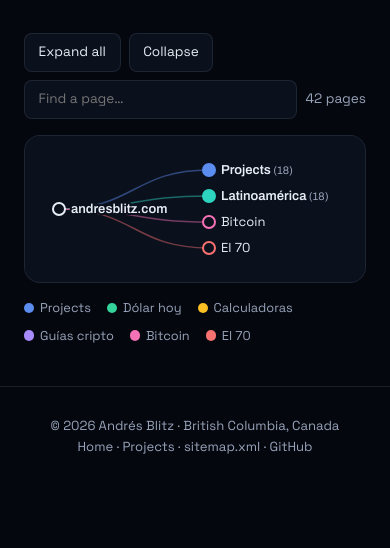
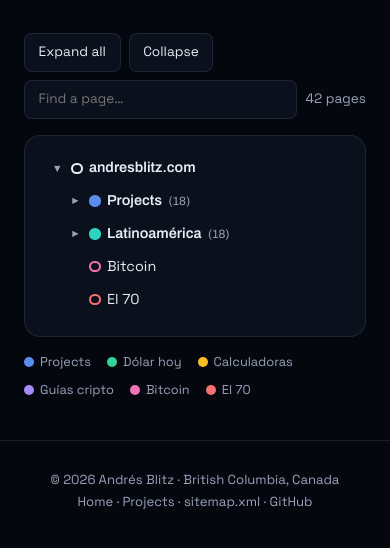
Before and after one commit to blitzandres/andresblitz, a website: page site-map/index.html in a window 390 px wide. Shown: the part 230-778 px from the top of the page. Drawn offline with Linux system fonts and the light colour scheme.

Commit message:
fix: keep site-map tree in its box; use a list on phones
Size the dendrogram from the real content bounds plus even padding,
space root-level siblings, and switch to a vertical indented list
under 640px so labels stay on screen.

```diff
--- a/site-map/index.html
+++ b/site-map/index.html
@@ -35,8 +35,21 @@
   .map-tools input { font: inherit; font-size: .85rem; color: var(--text); background: var(--surface); border: 1px solid var(--border); border-radius: .5rem; padding: .45rem .85rem; min-width: 0; flex: 1 1 12rem; max-width: 20rem; }
   .map-count { color: var(--muted); font-size: .85rem; margin-left: auto; }
   .map-wrap { position: relative; background: var(--surface); border: 1px solid var(--border); border-radius: 1rem; overflow: auto; -webkit-overflow-scrolling: touch; max-height: 78vh; }
-  .map-wrap svg { display: block; }
-  .node { cursor: pointer; transition: transform .45s cubic-bezier(.2,.8,.2,1), opacity .3s; }
+  .map-wrap svg { display: block; max-width: 100%; height: auto; }
+  .map-wrap.is-list { overflow-x: hidden; }
+  .map-wrap.is-list svg { display: none; }
+  .map-wrap.is-tree .map-list { display: none; }
+  .map-list { display: block; padding: 16px 12px 20px; margin: 0; }
+  .map-row { display: flex; align-items: center; gap: .4rem; padding: .42rem .35rem; border-radius: .4rem; cursor: pointer; font-family: 'Space Grotesk', system-ui, sans-serif; font-size: .9rem; color: var(--text); line-height: 1.35; }
+  .map-row:hover, .map-row.sel { background: var(--surface-hover); }
+  .map-row.branch { font-weight: 600; font-family: 'Archivo', system-ui, sans-serif; }
+  .map-row.dim { opacity: .2; }
+  .map-row.hit .map-name { color: #fff; }
+  .map-chev { flex: 0 0 1rem; width: 1rem; text-align: center; color: var(--muted); font-size: .7rem; line-height: 1; }
+  .map-dot { flex: 0 0 .7rem; width: .7rem; height: .7rem; border-radius: 50%; border: 2px solid; box-sizing: border-box; }
+  .map-name { min-width: 0; overflow-wrap: anywhere; }
+  .map-n { color: var(--muted); font-size: .75rem; font-weight: 400; flex-shrink: 0; }
+  .node { cursor: pointer; transform-origin: 0 0; transition: transform .45s cubic-bezier(.2,.8,.2,1), opacity .3s; }
   .node circle { stroke-width: 2; transition: r .2s; }
   .node:hover circle, .node.sel circle { r: 8; }
   .node text { font-family: 'Space Grotesk', system-ui, sans-serif; font-size: 13px; fill: var(--text); paint-order: stroke; stroke: var(--surface); stroke-width: 4px; stroke-linejoin: round; }
@@ -96,6 +109,7 @@
   <div class="map-wrap" id="wrap">
     <noscript><p>The tree needs JavaScript. The plain list is at <a href="/sitemap.xml">sitemap.xml</a>.</p></noscript>
     <svg id="tree" role="img" aria-label="Tree of all pages on andresblitz.com"></svg>
+    <div class="map-list" id="list" hidden></div>
     <aside class="card" id="card" aria-live="polite">
       <button type="button" class="x" id="c-x" aria-label="Close preview">×</button>
       <h2 id="c-title"></h2>
@@ -185,9 +199,12 @@
   }
 
   var svg = document.getElementById('tree');
+  var wrapEl = document.getElementById('wrap');
+  var listEl = document.getElementById('list');
   var NS = 'http://www.w3.org/2000/svg';
-  var DX = 26, DY = window.innerWidth < 640 ? 150 : 210, PAD = 24;
+  var DX = 36;
   var root, sel = null, query = '';
+  function isNarrow() { return window.innerWidth < 640; }
 
   function el(tag, attrs, parent) {
     var e = document.createElementNS(NS, tag);
@@ -202,13 +219,64 @@
 
   var gLinks, gNodes, nodeEls = {};
 
-  function render() {
-    d3.tree().nodeSize([DX, DY])(root);
-    var x0 = Infinity, x1 = -Infinity, y1 = 0;
-    root.each(function (d) { if (d.x < x0) x0 = d.x; if (d.x > x1) x1 = d.x; if (d.y > y1) y1 = d.y; });
-    var w = y1 + DY + PAD * 2 + 60, h = x1 - x0 + PAD * 2 + 20;
-    svg.setAttribute('width', w); svg.setAttribute('height', h);
-    svg.setAttribute('viewBox', [-PAD - 10, x0 - PAD - 10, w, h].join(' '));
+  function unionBox(a, b) {
+    if (!a) return b;
+    if (!b) return a;
+    var x1 = Math.min(a.x, b.x), y1 = Math.min(a.y, b.y);
+    var x2 = Math.max(a.x + a.width, b.x + b.width);
+    var y2 = Math.max(a.y + a.height, b.y + b.height);
+    return { x: x1, y: y1, width: x2 - x1, height: y2 - y1 };
+  }
+
+  function groupBox(g) {
+    if (!g || !g.childNodes.length) return null;
+    try {
+      var b = g.getBBox();
+      if (!isFinite(b.width) || !isFinite(b.height) || (b.width === 0 && b.height === 0)) return null;
+      return { x: b.x, y: b.y, width: b.width, height: b.height };
+    } catch (e) { return null; }
+  }
+
+  // Text bounds in svg space (group transform + local text box), in case group getBBox misses labels.
+  function textBoxes() {
+    var box = null;
+    gNodes.querySelectorAll('text').forEach(function (t) {
+      var b;
+      try { b = t.getBBox(); } catch (e) { return; }
+      var tr = (t.parentNode.getAttribute('transform') || '').match(/translate\(([^,]+),\s*([^)]+)\)/);
+      var x = tr ? +tr[1] : 0, y = tr ? +tr[2] : 0;
+      box = unionBox(box, { x: x + b.x, y: y + b.y, width: b.width, height: b.height });
+    });
+    return box;
+  }
+
+  function fitSvg() {
+    // Give the svg a real size first: height:auto on an unsized svg can make getBBox skip text.
+    svg.setAttribute('width', '2000');
+    svg.setAttribute('height', '2000');
+    svg.removeAttribute('viewBox');
+    svg.getBoundingClientRect();
+    var box = unionBox(unionBox(groupBox(gLinks), groupBox(gNodes)), textBoxes());
+    if (!box) {
+      svg.setAttribute('viewBox', '0 0 320 80');
+      svg.setAttribute('width', '320');
+      svg.setAttribute('height', '80');
+      return;
+    }
+    var pad = 32;
+    svg.setAttribute('viewBox', [box.x - pad, box.y - pad, box.width + pad * 2, box.height + pad * 2].join(' '));
+    svg.setAttribute('width', box.width + pad * 2);
+    svg.setAttribute('height', box.height + pad * 2);
+  }
+
+  function renderTree() {
+    wrapEl.classList.add('is-tree');
+    wrapEl.classList.remove('is-list');
+    listEl.setAttribute('hidden', '');
+    var DY = 210;
+    d3.tree().nodeSize([DX, DY]).separation(function (a, b) {
+      return a.parent === b.parent ? (a.depth <= 1 ? 1.8 : 1) : 2;
+    })(root);
 
     gLinks.textContent = '';
     root.links().forEach(function (l) {
@@ -222,9 +290,10 @@
       var key = d.data.id; live[key] = true;
       var g = nodeEls[key];
       var hasKids = d.children || d._children;
+      var fromX = d.parent ? d.parent.x : 0, fromY = d.parent ? d.parent.y : 0;
       if (!g) {
         g = el('g', { tabindex: 0, role: 'button' }, gNodes);
-        g.style.transform = 'translate(' + (d.parent ? d.parent.y : 0) + 'px,' + (d.parent ? d.parent.x : 0) + 'px)';
+        g.setAttribute('transform', 'translate(' + fromY + ',' + fromX + ')');
         el('circle', { r: 6 }, g);
         var t = el('text', { dy: '0.32em' }, g);
         g._t = t;
@@ -247,9 +316,55 @@
       t2.innerHTML = '';
       t2.appendChild(document.createTextNode(d.data.name));
       if (count) { var s = el('tspan', { 'class': 'n' }, t2); s.textContent = count; }
-      g.style.transform = 'translate(' + d.y + 'px,' + d.x + 'px)';
+      g.setAttribute('transform', 'translate(' + d.y + ',' + d.x + ')');
     });
     Object.keys(nodeEls).forEach(function (k) { if (!live[k]) { gNodes.removeChild(nodeEls[k]); delete nodeEls[k]; } });
+    fitSvg();
+  }
+
+  function renderList() {
+    wrapEl.classList.add('is-list');
+    wrapEl.classList.remove('is-tree');
+    listEl.removeAttribute('hidden');
+    listEl.textContent = '';
+    function walk(d, fn) { fn(d); (d.children || []).forEach(function (c) { walk(c, fn); }); }
+    walk(root, function (d) {
+      var hasKids = d.children || d._children;
+      var row = document.createElement('div');
+      row.className = 'map-row' + (hasKids ? ' branch' : '') + (sel === d.data.id ? ' sel' : '') + (dimmed(d) ? ' dim' : '') + (query && match(d) ? ' hit' : '');
+      row.style.paddingLeft = (12 + d.depth * 18) + 'px';
+      row.setAttribute('role', 'button');
+      row.tabIndex = 0;
+      row.setAttribute('aria-label', d.data.name + (hasKids ? (d.children ? ', open' : ', closed') : ''));
+      var chev = document.createElement('span');
+      chev.className = 'map-chev';
+      chev.setAttribute('aria-hidden', 'true');
+      chev.textContent = hasKids ? (d.children ? '▾' : '▸') : '';
+      var dot = document.createElement('span');
+      dot.className = 'map-dot';
+      dot.style.borderColor = d.data.color;
+      dot.style.background = d._children ? d.data.color : 'transparent';
+      var name = document.createElement('span');
+      name.className = 'map-name';
+      name.textContent = d.data.name;
+      row.appendChild(chev);
+      row.appendChild(dot);
+      row.appendChild(name);
+      if (d._children) {
+        var n = document.createElement('span');
+        n.className = 'map-n';
+        n.textContent = ' (' + countLeaves(d) + ')';
+        row.appendChild(n);
+      }
+      row.addEventListener('click', function () { onClick(d); });
+      row.addEventListener('keydown', function (e) { if (e.key === 'Enter' || e.key === ' ') { e.preventDefault(); onClick(d); } });
+      listEl.appendChild(row);
+    });
+  }
+
+  function render() {
+    if (isNarrow()) renderList();
+    else renderTree();
   }
 
   function countLeaves(d) { var n = 0; (d.children || d._children || []).forEach(function (c) { n += (c.children || c._children) ? countLeaves(c) + (c.data.page ? 1 : 0) : 1; }); return n; }
@@ -298,7 +413,15 @@
       if (query) expand(root);
       render();
     });
+    var narrow = isNarrow();
+    window.addEventListener('resize', function () {
+      var n = isNarrow();
+      if (n !== narrow) { narrow = n; render(); }
+    });
     render();
+    if (document.fonts && document.fonts.ready) {
+      document.fonts.ready.then(function () { if (root && !isNarrow()) fitSvg(); });
+    }
   }
 
   fetch('/api/site.json').then(function (r) { if (!r.ok) throw 0; return r.json(); })
```
